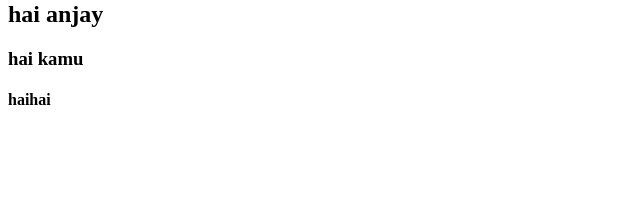
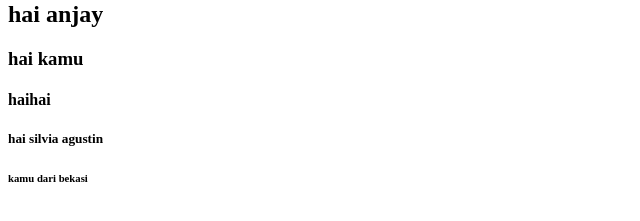
Before and after one commit to aryapradi/awal, a plain HTML site: page index.html in a window 1280 px wide. Shown: the part 79-300 px from the top of the page, without its empty margins (0-640 px from the left). Drawn offline with Linux system fonts and the light colour scheme.

Commit message:
nambah h5 dan h6

```diff
--- a/index.html
+++ b/index.html
@@ -11,6 +11,8 @@
     <h2>hai anjay</h2>
     <h3>hai kamu</h3>
     <h4>haihai</h4>
+    <h5>hai silvia agustin</h5>
+    <h6>kamu dari bekasi</h6>
 
 </body>
 </html>
```
